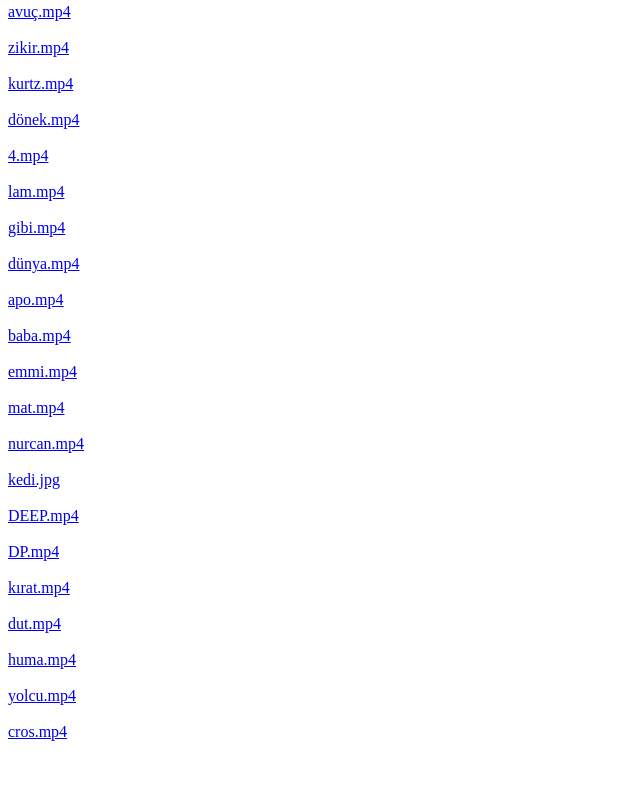
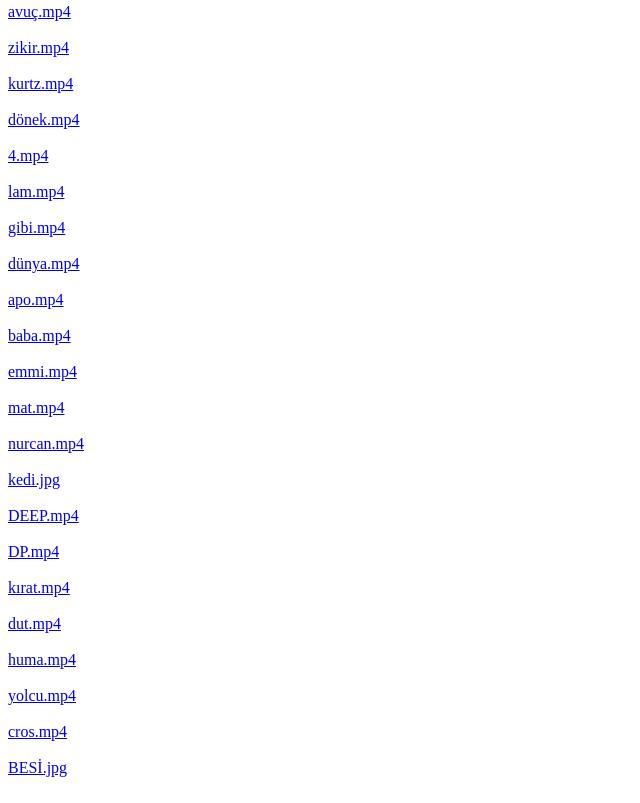
Before and after one commit to trilgaz/trilgaz.github.io, a plain HTML site: page index.html in a window 1280 px wide. Shown: the part 1193-1996 px from the top of the page, without its empty margins (0-640 px from the left). Before the commit the page ends 1960 px from the top, so only its background shows below. Drawn offline with Linux system fonts and the light colour scheme.

Commit message:
Update index.html

```diff
--- a/index.html
+++ b/index.html
@@ -52,3 +52,4 @@
 <a href="huma.mp4">huma.mp4</a><br><br>
 <a href="yolcu.mp4">yolcu.mp4</a><br><br>
 <a href="cros.mp4">cros.mp4</a><br><br>
+<a href="BESİ.jpg">BESİ.jpg</a><br><br>
```
